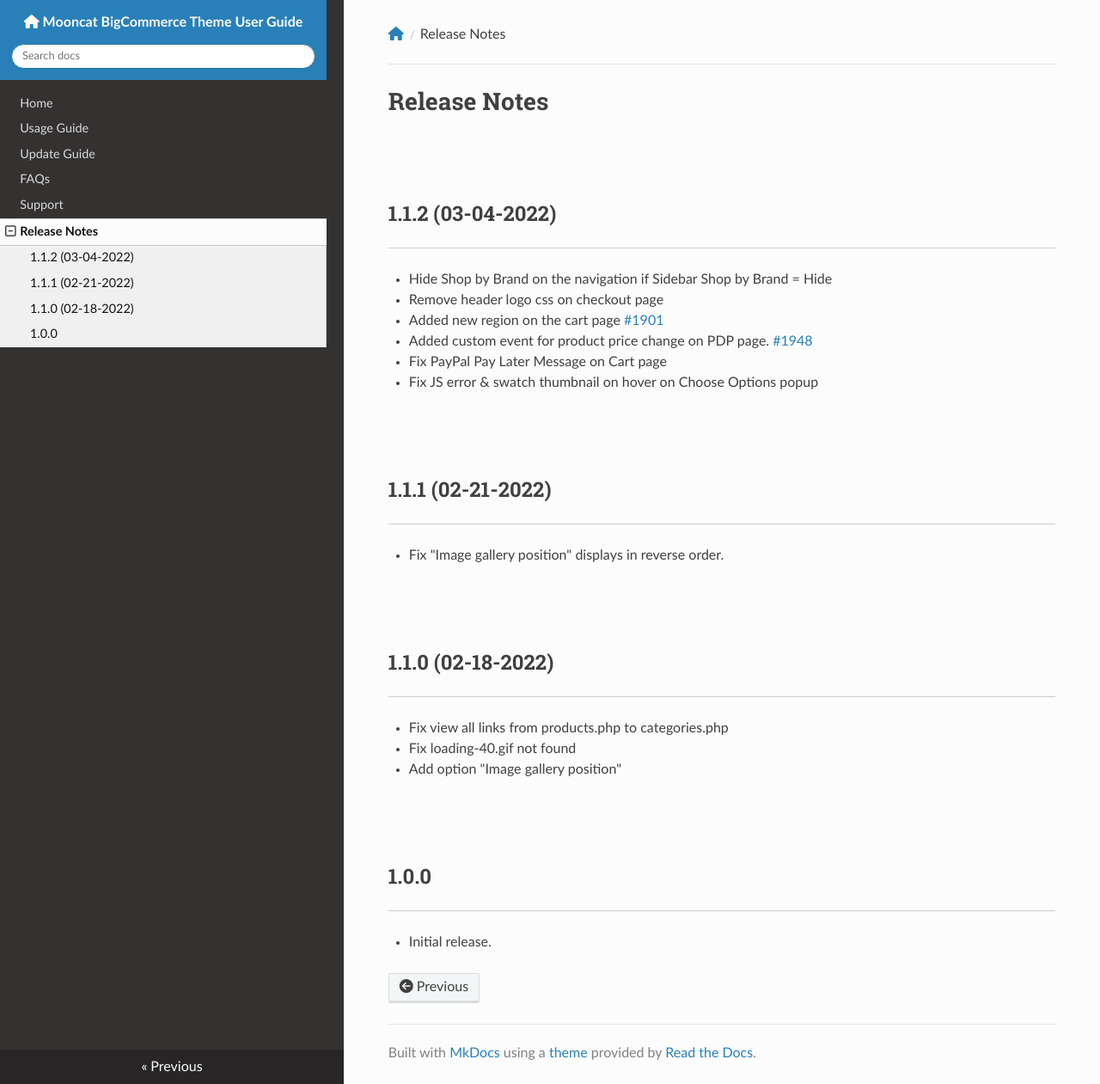
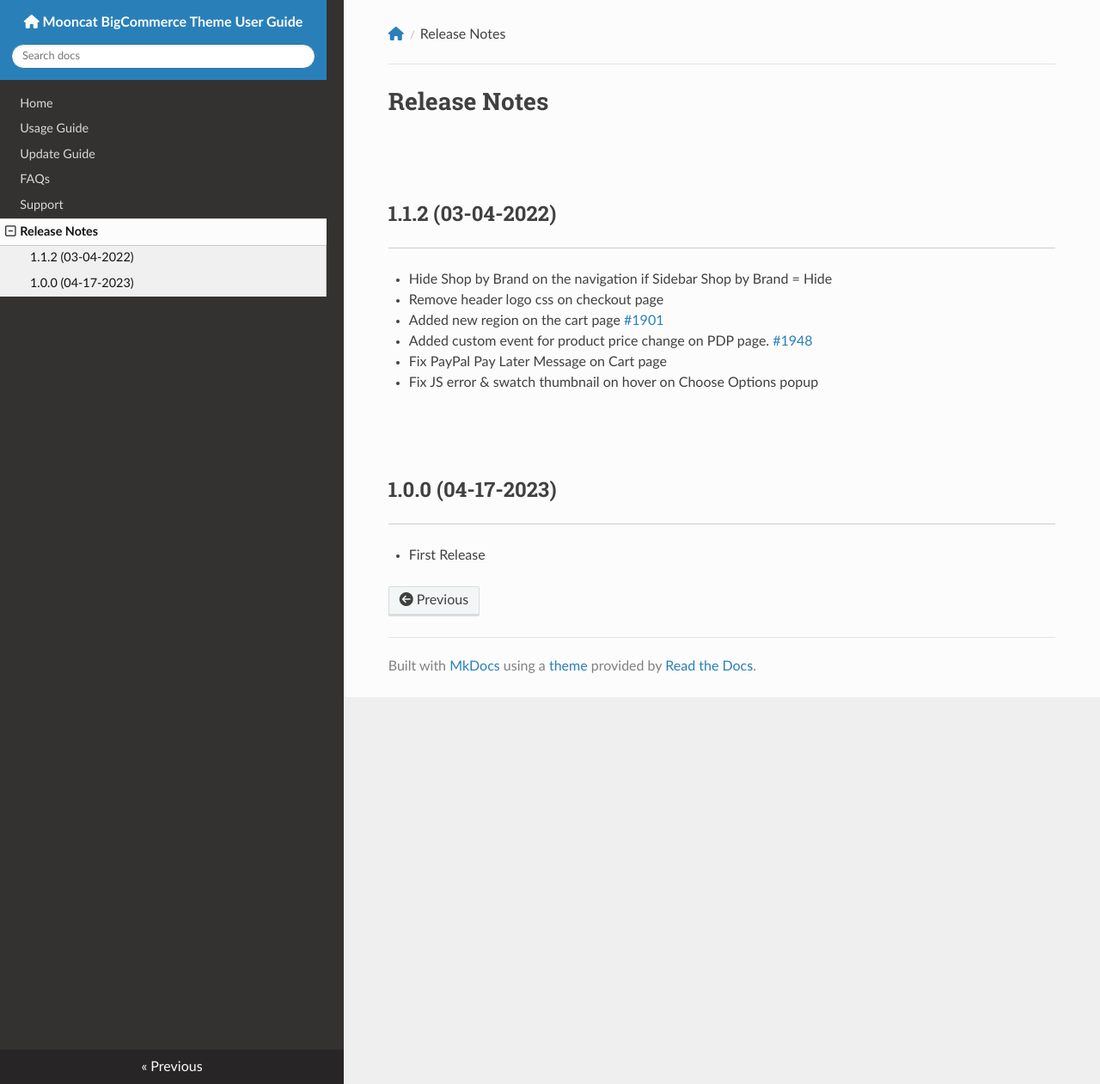
Before and after one commit to allcommerce/bc-mooncat-docs, an MkDocs documentation site: the page built from docs/changelog.md, in a window 1280 px wide and 1261 px high. Shown: the whole window at 86% size. Built offline with MkDocs 1.6.1, drawn with Linux system fonts in a browser that asks for light colours; nearby versions of some CDN libraries.

Commit message:
Release 1.0.0

```diff
--- a/docs/changelog.md
+++ b/docs/changelog.md
@@ -8,13 +8,5 @@
 - Fix PayPal Pay Later Message on Cart page
 - Fix JS error & swatch thumbnail on hover on Choose Options popup
 
-## 1.1.1 (02-21-2022)
-- Fix "Image gallery position" displays in reverse order.
-
-## 1.1.0 (02-18-2022)
-- Fix view all links from products.php to categories.php
-- Fix loading-40.gif not found
-- Add option "Image gallery position"
-
-## 1.0.0
-- Initial release.
+## 1.0.0 (04-17-2023)
+- First Release
```
